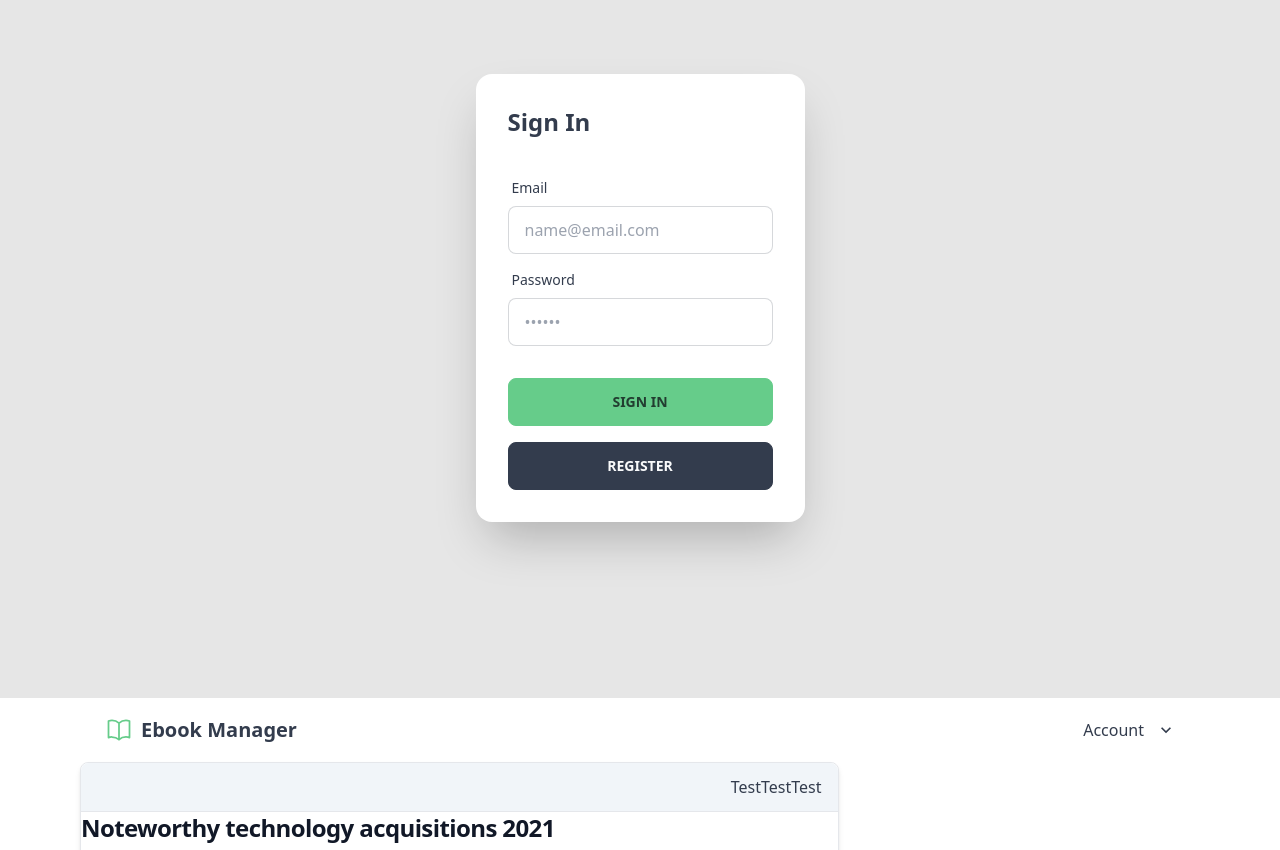
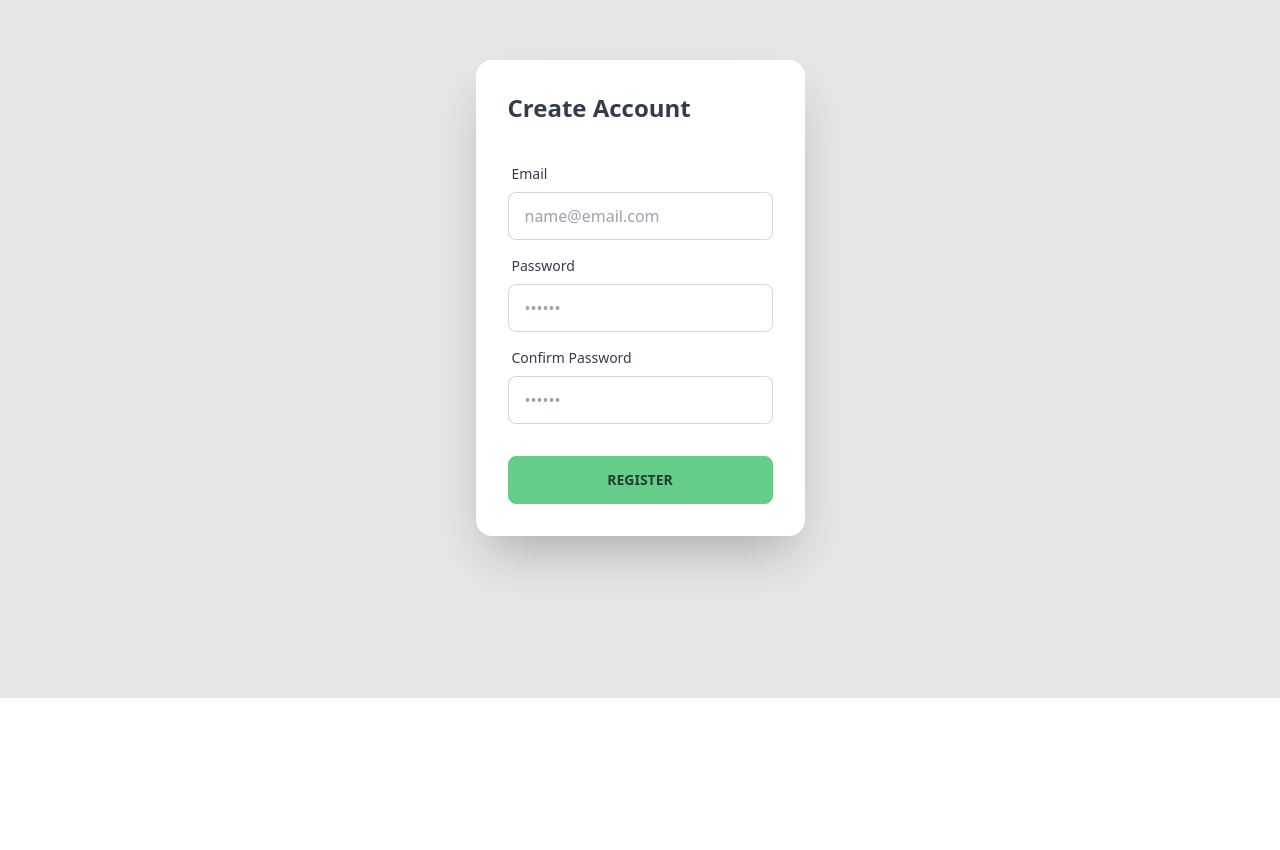
Before and after one commit to MichaelFarquhar/ebook-manager, a React (Create React App) app: page /register in a window 1280 px wide. Shown: the part 102-952 px from the top of the page. After the commit the page ends 800 px from the top, so only its background shows below. Built offline with nearby package versions, Linux system fonts and the light colour scheme.

Commit message:
Add react-router-dom and basic routes

```diff
--- a/package.json
+++ b/package.json
@@ -10,6 +10,7 @@
     "react": "^18.2.0",
     "react-dom": "^18.2.0",
     "react-pdf": "^5.7.2",
+    "react-router-dom": "^6.4.1",
     "react-scripts": "5.0.1",
     "web-vitals": "^2.1.4"
   },
--- a/src/App.jsx
+++ b/src/App.jsx
@@ -1,13 +1,18 @@
 import { Dashboard } from './components/Dashboard';
 import { Login } from './components/Login';
+import { Register } from './components/Register';
+import { Routes, Route } from 'react-router-dom';
 // import { PDFViewer } from './components/PDFViewer.jsx';
 
 function App() {
     return (
         <div>
             <header>
-                <Login />
-                <Dashboard />
+                <Routes>
+                    <Route index path="/" element={<Dashboard />} />
+                    <Route path="login" element={<Login />} />
+                    <Route path="register" element={<Register />} />
+                </Routes>
                 {/* <PDFViewer /> */}
             </header>
         </div>
--- a/src/components/Header/Header.jsx
+++ b/src/components/Header/Header.jsx
@@ -1,10 +1,14 @@
 import React from 'react';
+import { Link } from 'react-router-dom';
 
 export const Header = () => {
     return (
         <div className="navbar bg-base-100">
             <div className="flex-1">
-                <a className="btn btn-ghost normal-case text-xl flex items-centers space-x-2">
+                <Link
+                    className="btn btn-ghost normal-case text-xl flex items-centers space-x-2"
+                    to={'/'}
+                >
                     <svg
                         xmlns="http://www.w3.org/2000/svg"
                         fill="none"
@@ -19,7 +23,7 @@ export const Header = () => {
                         />
                     </svg>
                     <span>Ebook Manager</span>
-                </a>
+                </Link>
             </div>
             <div className="flex-none">
                 <ul className="menu menu-horizontal p-0">
@@ -38,7 +42,7 @@ export const Header = () => {
                         </a>
                         <ul className="p-2 bg-base-100">
                             <li>
-                                <a className="flex items-center">
+                                <Link to="/login" className="flex items-center">
                                     <svg
                                         xmlns="http://www.w3.org/2000/svg"
                                         fill="none"
@@ -54,10 +58,10 @@ export const Header = () => {
                                         />
                                     </svg>
                                     <span>Sign in</span>
-                                </a>
+                                </Link>
                             </li>
                             <li>
-                                <a className="flex items-center">
+                                <Link to="/register" className="flex items-center">
                                     <svg
                                         xmlns="http://www.w3.org/2000/svg"
                                         fill="none"
@@ -74,7 +78,7 @@ export const Header = () => {
                                     </svg>
 
                                     <span>Register</span>
-                                </a>
+                                </Link>
                             </li>
                         </ul>
                     </li>
--- /dev/null
+++ b/src/components/Register/Register.jsx
@@ -0,0 +1,50 @@
+import React from 'react';
+
+export const Register = () => {
+    return (
+        <div className="hero min-h-screen bg-base-200">
+            <div className="hero-content flex-col">
+                <div className="card flex-shrink-0 w-full max-w-sm shadow-2xl bg-base-100">
+                    <div className="card-body prose">
+                        <h2>Create Account</h2>
+                        <div className="form-control">
+                            <label className="label">
+                                <span className="label-text font-medium">Email</span>
+                            </label>
+                            <input
+                                type="text"
+                                placeholder="name@email.com"
+                                className="input input-bordered"
+                            />
+                        </div>
+                        <div className="form-control">
+                            <label className="label">
+                                <span className="label-text font-medium">Password</span>
+                            </label>
+                            <input
+                                type="text"
+                                placeholder="••••••"
+                                className="input input-bordered"
+                            />
+                        </div>
+                        <div className="form-control">
+                            <label className="label">
+                                <span className="label-text font-medium">
+                                    Confirm Password
+                                </span>
+                            </label>
+                            <input
+                                type="text"
+                                placeholder="••••••"
+                                className="input input-bordered"
+                            />
+                        </div>
+                        <div className="form-control mt-6">
+                            <button className="btn btn-primary">Register</button>
+                        </div>
+                    </div>
+                </div>
+            </div>
+        </div>
+    );
+};
--- /dev/null
+++ b/src/components/Register/index.js
@@ -0,0 +1 @@
+export { Register } from './Register';
--- a/src/index.js
+++ b/src/index.js
@@ -1,14 +1,17 @@
 import React from 'react';
 import ReactDOM from 'react-dom/client';
+import { BrowserRouter } from 'react-router-dom';
 import './index.css';
 import App from './App';
 import reportWebVitals from './reportWebVitals';
 
 const root = ReactDOM.createRoot(document.getElementById('root'));
 root.render(
-  <React.StrictMode>
-    <App />
-  </React.StrictMode>
+    <React.StrictMode>
+        <BrowserRouter>
+            <App />
+        </BrowserRouter>
+    </React.StrictMode>
 );
 
 // If you want to start measuring performance in your app, pass a function
```
Also changed, not shown: 1 other file (tests, documents, lock files or other folders).
